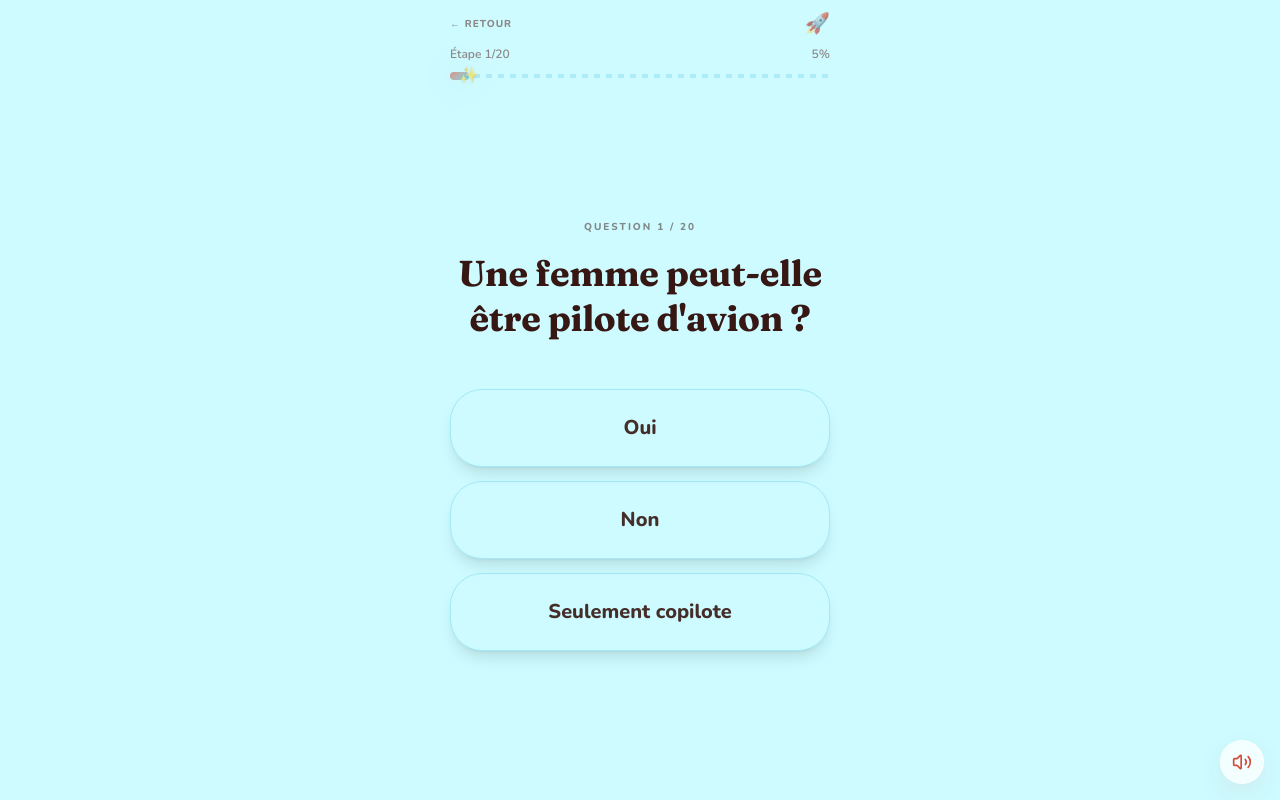
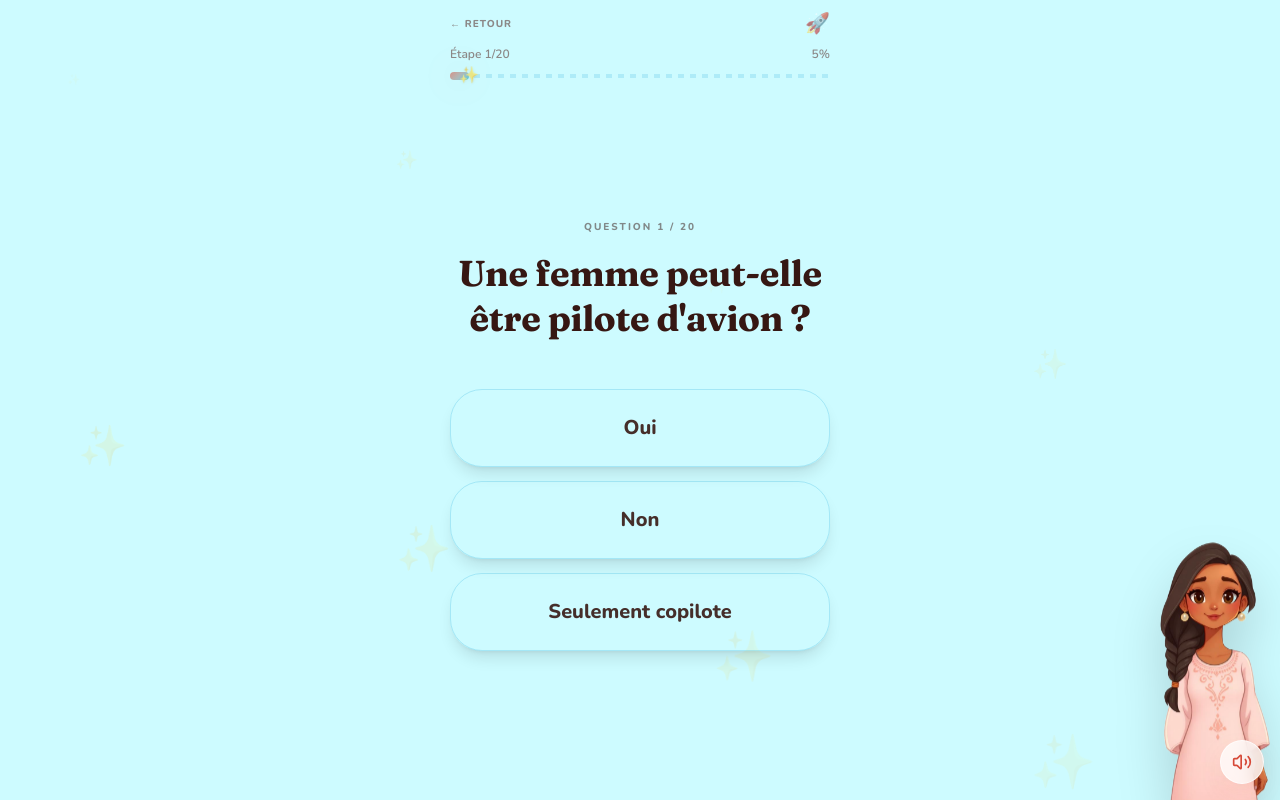
Before and after one commit to qubluk784-coder/jeux-Sultanaa, a React (Vite) app: page /univers/academie in a window 1280 px wide. Built offline with nearby package versions, Linux system fonts and the light colour scheme.

Commit message:
Ajout animations magiques et présence de Sultana sur le quiz

```diff
--- a/src/routes/univers.$id.tsx
+++ b/src/routes/univers.$id.tsx
@@ -103,9 +103,47 @@ function UniversePage() {
     <main className={`min-h-[100dvh] relative overflow-hidden bg-background transition-colors duration-700 ${themeClass}`}>
       <AtmosphericBackground />
 
+      {/* Floating decorative sparkles ✨ */}
+      <div className="pointer-events-none absolute inset-0 z-0">
+        {[...Array(8)].map((_, i) => (
+          <motion.div
+            key={i}
+            initial={{ opacity: 0 }}
+            animate={{
+              opacity: [0.1, 0.4, 0.1],
+              y: [0, -40, 0],
+              x: [0, 20, 0],
+              scale: [1, 1.3, 1]
+            }}
+            transition={{
+              duration: 3 + i,
+              repeat: Infinity,
+              delay: i * 0.5
+            }}
+            className="absolute text-primary/30"
+            style={{
+              top: `${10 + i * 12}%`,
+              left: `${5 + (i % 4) * 25}%`,
+              fontSize: `${10 + i * 5}px`
+            }}
+          >
+            ✨
+          </motion.div>
+        ))}
+      </div>
+
       <XpBurst show={burst.show} amount={burst.amount} />
 
-      <div className="mx-auto w-full max-w-[420px] px-4 sm:px-5 pt-5 pb-10 min-h-[100dvh] flex flex-col">
+      {/* Persistent Decorative Sultana */}
+      <motion.div
+        initial={{ opacity: 0, x: 50 }}
+        animate={{ opacity: 1, x: 0 }}
+        className="fixed -bottom-6 -right-10 pointer-events-none z-0 opacity-40 sm:opacity-60"
+      >
+        <SultanaAvatar size={220} float={true} />
+      </motion.div>
+
+      <div className="relative z-10 mx-auto w-full max-w-[420px] px-4 sm:px-5 pt-5 pb-10 min-h-[100dvh] flex flex-col">
         {/* Navigation & Progress - Hidden during question phase if strictly minimal */}
         <AnimatePresence>
           {!revealed && (
```
